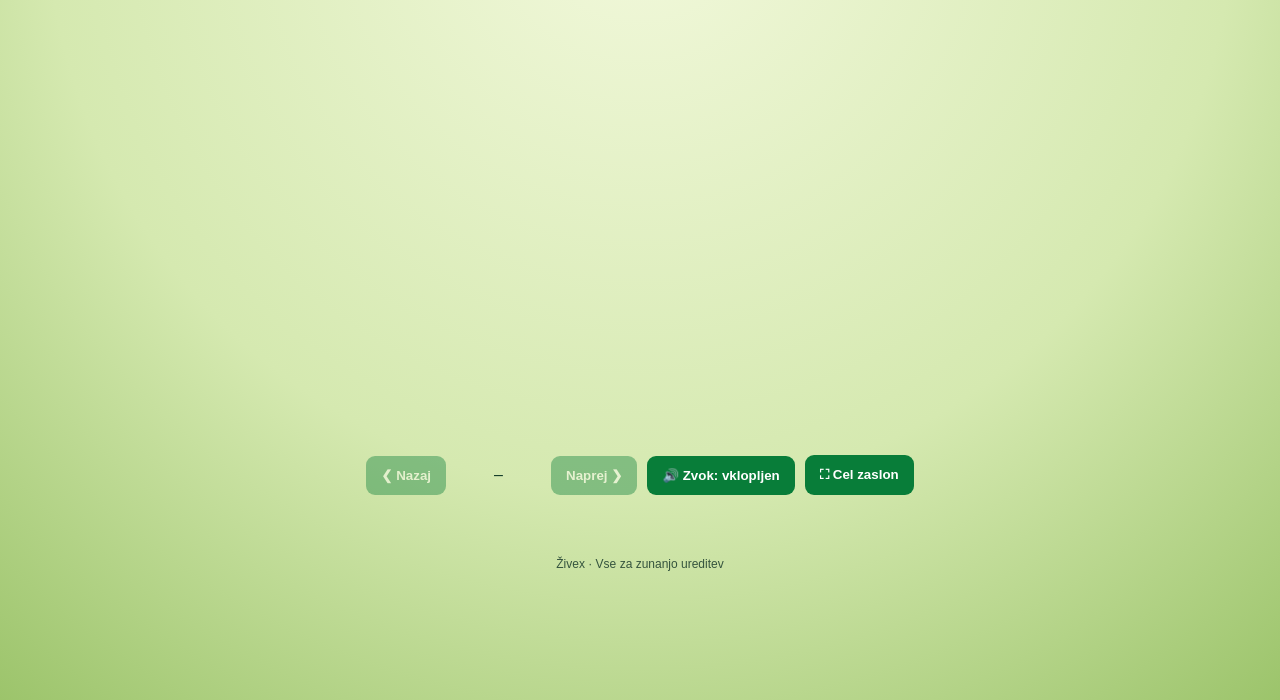
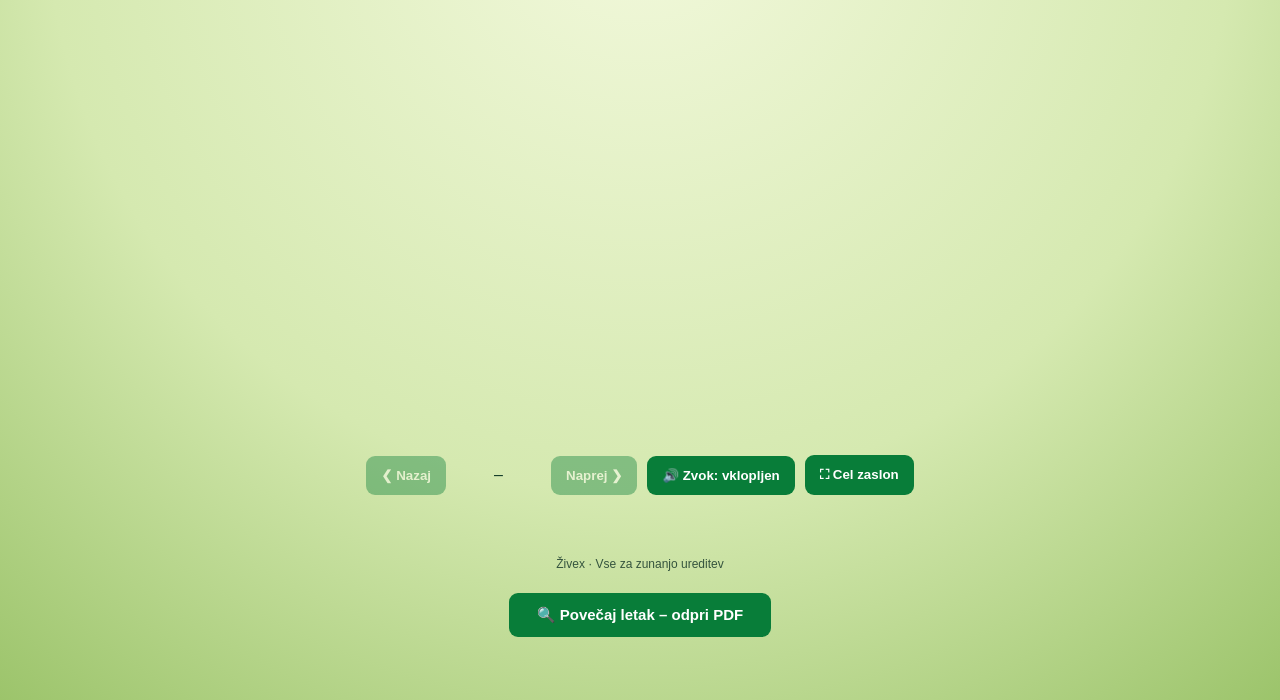
Before and after one commit to trgovinazivex/zivex-flipbook, a plain HTML site: page index.html in a window 1280 px wide. Shown: the part 100-800 px from the top of the page. Drawn offline with Linux system fonts and the light colour scheme.

Commit message:
Update index.html

```diff
--- a/index.html
+++ b/index.html
@@ -41,4 +41,35 @@ document.getElementById('fullscreen').onclick=()=>{if(document.fullscreenElement
 }catch(err){status.textContent='Napaka: '+err.message;console.error(err)}
 })();
 </script>
-</body></html>
+
+<style>
+.zivex-pdf-gumb {
+    text-align: center;
+    margin: 10px auto 25px;
+}
+.zivex-pdf-gumb a {
+    display: inline-block;
+    background: #087d39;
+    color: #ffffff;
+    padding: 13px 28px;
+    border-radius: 9px;
+    font-family: Arial, sans-serif;
+    font-size: 15px;
+    font-weight: bold;
+    text-decoration: none;
+    transition: 0.2s;
+}
+.zivex-pdf-gumb a:hover {
+    background: #075e2d;
+    color: #ffffff;
+}
+</style>
+
+<div class="zivex-pdf-gumb">
+    <a href="letak.pdf" target="_blank" rel="noopener">
+        🔍 Povečaj letak – odpri PDF
+    </a>
+</div>
+
+</body>
+</html>
```
